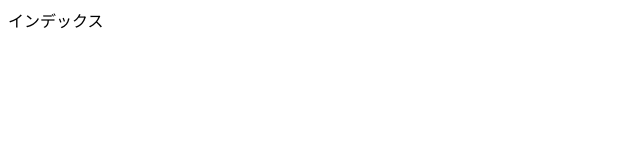
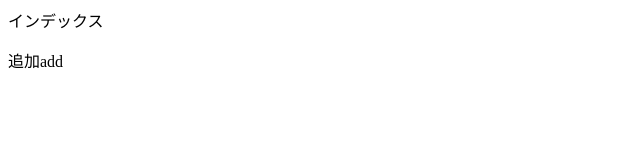
Before and after one commit to pyama123/git_tutorial, a plain HTML site: page index.html in a window 1280 px wide. Shown: the full height of the page, 0-640 px from the left. Drawn offline with Linux system fonts and the light colour scheme.

Commit message:
git addを追記

```diff
--- a/index.html
+++ b/index.html
@@ -1 +1,2 @@
 <p>インデックス</p>
+<p>追加add</p>
```
